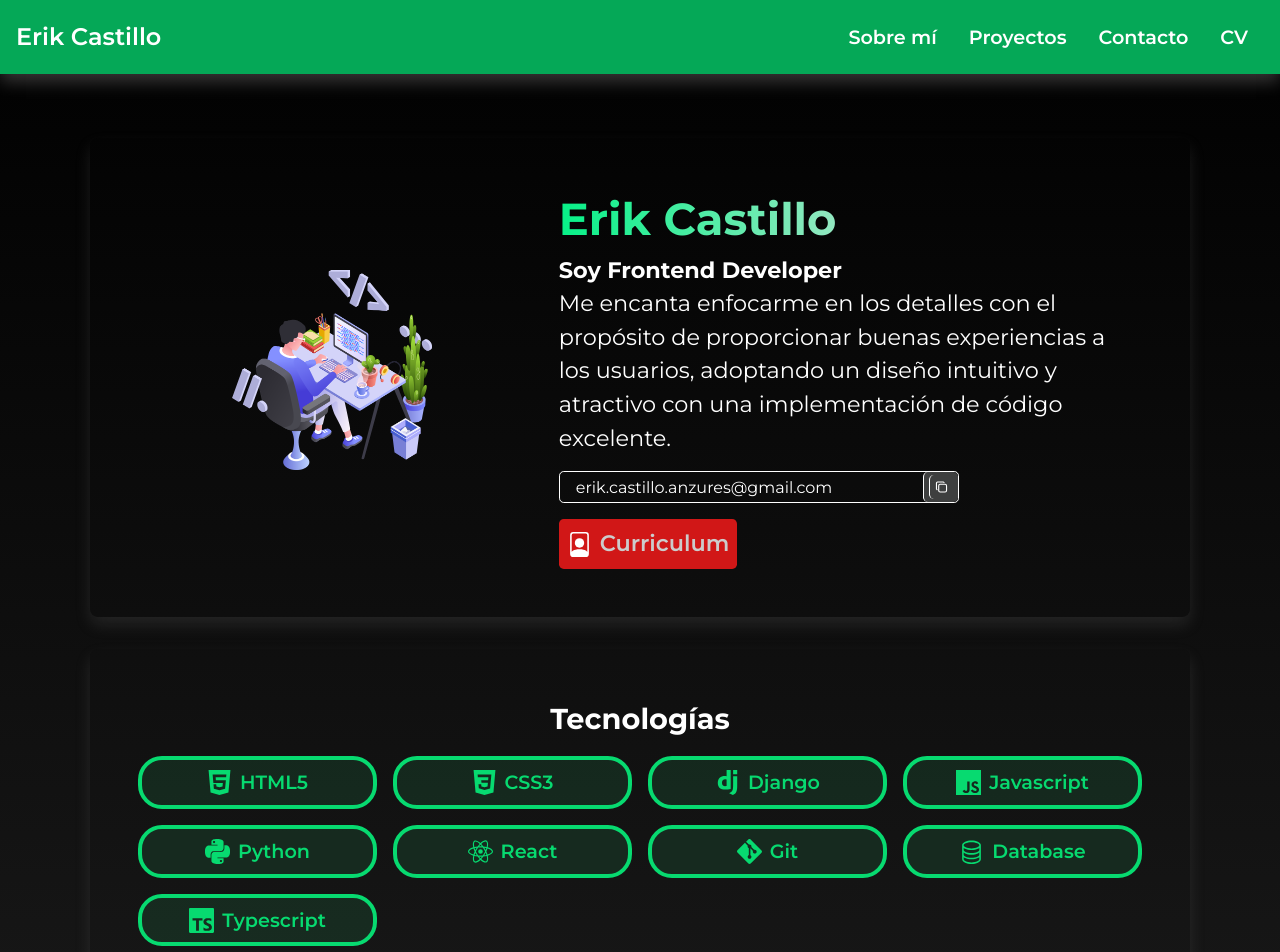
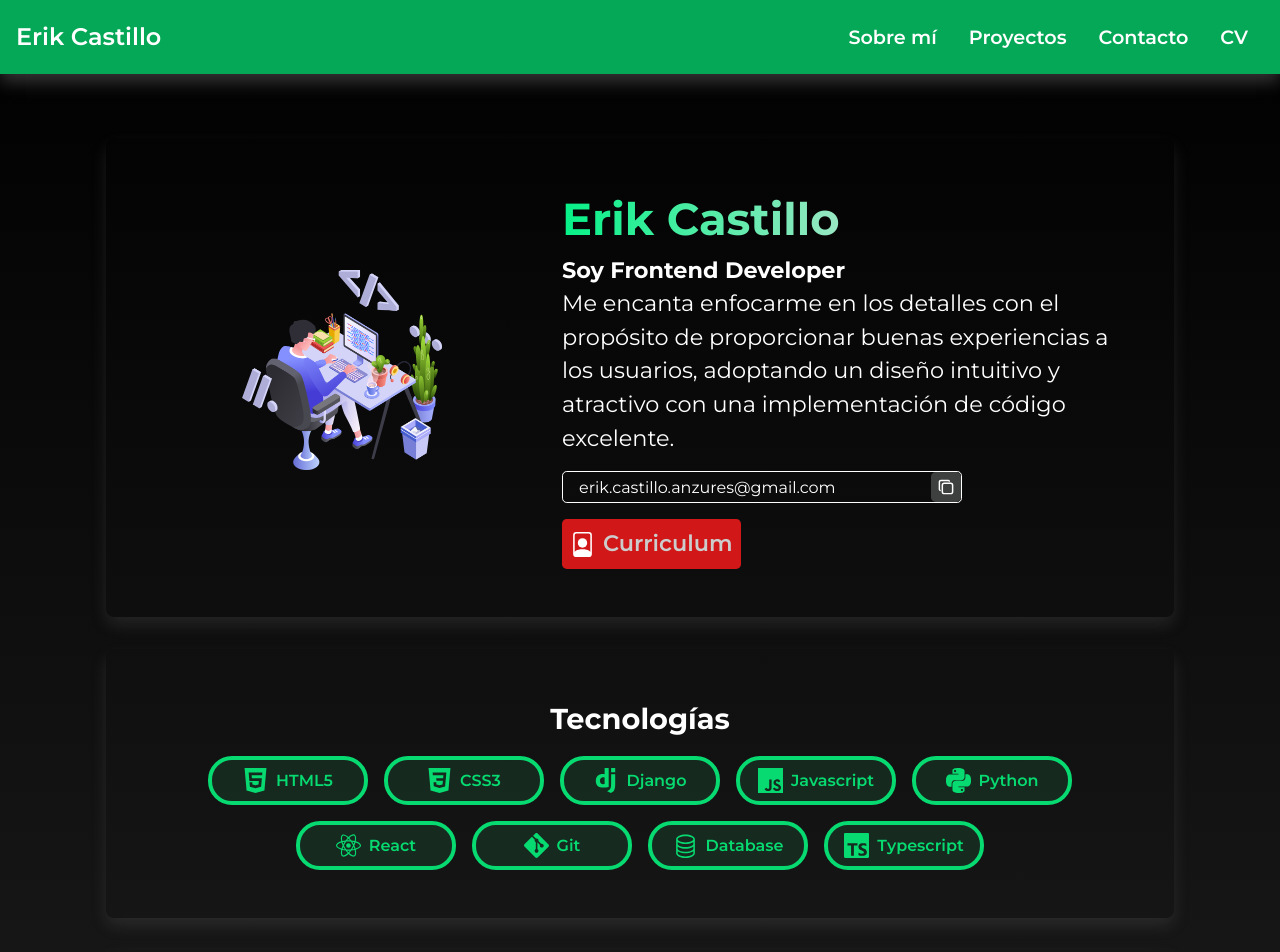
Before and after one commit to Erik5CA/portfolio, a React (Vite) app: page / in a window 1280 px wide. Shown: the top 952 px of the page. Built offline with nearby package versions, Linux system fonts and the light colour scheme.

Commit message:
removing unnecessary comments

```diff
--- a/src/App.css
+++ b/src/App.css
@@ -2,14 +2,12 @@
   display: flex;
   flex-direction: column;
   scroll-behavior: smooth !important;
-  /* min-height: 100vh; */
   width: 100%;
   & main {
-    width: 100%;
     max-width: 1100px;
     display: flex;
     flex-direction: column;
-    margin: 2rem 2rem;
+    margin: 2rem 0;
     gap: 2rem;
     align-self: center;
     scroll-behavior: smooth !important;
--- a/src/index.css
+++ b/src/index.css
@@ -10,22 +10,21 @@
   margin: 0;
   padding: 0;
   box-sizing: border-box;
-  /* overflow-x: hidden; */
 }
 
 *::-webkit-scrollbar {
-  width: 14px; /* width of the entire scrollbar */
+  width: 14px;
   scroll-behavior: smooth;
 }
 
 *::-webkit-scrollbar-track {
-  background: rgb(41, 41, 41); /* color of the tracking area */
+  background: rgb(41, 41, 41);
 }
 
 *::-webkit-scrollbar-thumb {
-  background-color: rgb(204, 204, 206); /* color of the scroll thumb */
-  border-radius: 20px; /* roundness of the scroll thumb */
-  border: 3px solid rgb(63, 63, 63); /* creates padding around scroll thumb */
+  background-color: rgb(204, 204, 206);
+  border-radius: 20px;
+  border: 3px solid rgb(63, 63, 63);
 }
 
 body {
@@ -41,11 +40,7 @@ body {
   font-weight: 400;
   font-synthesis: none;
   text-rendering: optimizeLegibility;
-  /* width: 100vw;
-  max-width: 100vh; */
-  overflow-x: hidden;
   scroll-behavior: smooth !important;
-  /* position: relative; */
 }
 
 input {
--- a/src/styles/About.css
+++ b/src/styles/About.css
@@ -1,5 +1,5 @@
 .container-about {
-  /* margin: 1.5rem; */
+  margin: 0 1rem;
   padding: 1.3rem 1.5rem;
   background-color: transparent;
   border-radius: 0.5rem;
@@ -8,7 +8,6 @@
   display: flex;
   flex-direction: column;
   align-items: center;
-  width: 100%;
 }
 
 .container-about-image {
@@ -19,12 +18,8 @@
 .about-image {
   width: 150px;
   height: 150px;
-  /* border-radius: 50%; */
   margin-bottom: 1rem;
-  /* background-color: rgb(255, 255, 255); */
-  /* box-shadow: 0 0.5rem 1rem rgba(248, 246, 246, 0.466); */
   transition: all 0.3s ease-in-out;
-  /* border: 1px solid rgb(255, 255, 255); */
 }
 
 .about-content {
@@ -48,7 +43,6 @@
   width: 100%;
   max-width: 400px;
   justify-content: space-between;
-  /* padding: 0.5rem 0; */
   border: 1px solid white;
   border-radius: 0.3rem;
   & input {
@@ -62,13 +56,11 @@
     font-size: 0.8rem;
   }
   & .icon {
-    /* width: 20%; */
     display: flex;
     align-items: center;
     background-color: rgb(62, 63, 63);
     border-radius: 0.3rem;
-    border-left: 1px solid white;
-    padding: 0.3rem;
+    padding: 0 0.2rem;
     cursor: pointer;
     transition: all 0.3s easy;
   }
@@ -148,7 +140,6 @@
   .container-about {
     display: grid;
     grid-template-columns: 2fr 3fr;
-    /* flex-direction: row; */
     gap: 2rem;
     padding: 1.7rem;
     font-size: 1.2rem;
--- a/src/styles/Contact.css
+++ b/src/styles/Contact.css
@@ -1,13 +1,13 @@
 .container-contact {
   padding: 1rem 0.7rem;
-  /* background-color: transparent; */
+  margin: 0 0.8rem;
   border-radius: 0.5rem;
   box-shadow: 0 0.5rem 1rem rgba(158, 158, 158, 0.15);
   color: rgb(255, 255, 255);
   display: flex;
   flex-direction: column;
   align-items: center;
-  width: 100%;
+  text-align: center;
   & h2 {
     margin-bottom: 0.5rem;
     font-size: 1.8rem;
--- a/src/styles/GridProjects.css
+++ b/src/styles/GridProjects.css
@@ -1,7 +1,7 @@
 .container-projects {
   display: flex;
   flex-direction: column;
-  /* margin: 1.5rem; */
+  margin: 0 1rem;
   padding: 1rem 0;
   border-radius: 0.5rem;
   box-shadow: 0 0.5rem 1rem rgba(185, 184, 184, 0.15);
@@ -21,25 +21,24 @@
   align-self: center;
   align-items: center;
   justify-content: center;
-  /* max-width: 800px; */
 }
 
 .grid-projects-item {
   width: 100%;
   max-width: 350px;
   background-color: rgb(27, 27, 27);
-  /* outline: 1px solid white; */
   border-radius: 0.5rem;
   box-shadow: -1px 1rem 1rem 0 rgba(17, 17, 17, 0.842);
 
   & .grid-projects-item-image {
+    padding: 0.8rem;
     & img {
       width: 100%;
       height: 100%;
-      object-fit: scale-down;
+      object-fit: contain;
       image-rendering: optimizeQuality;
       aspect-ratio: 16/9;
-      /* aspect-ratio: 16/9; */
+      border-radius: 5px;
     }
   }
   & .grid-projects-item-content {
@@ -63,8 +62,6 @@
   display: flex;
   flex-wrap: wrap;
   justify-content: center;
-  /* gap: 1rem; */
-  /* padding: 0.5rem; */
   border-radius: 0.3rem;
   font-weight: 600;
   margin-top: 0.8rem;
@@ -74,7 +71,6 @@
     padding: 0.2rem 0.7rem;
     background-color: rgba(30, 240, 135, 0.075);
     color: var(--secondary-color);
-    /* border: 1px solid var(--secondary-color); */
     border-radius: 0.8rem;
   }
 }
@@ -85,7 +81,6 @@
     grid-template-columns: 1fr 1fr;
     max-width: 100%;
     & .grid-projects-item-image {
-      /* padding-left: 1rem; */
       & img {
         border-radius: 0.2rem;
       }
--- a/src/styles/ListTecnologies.css
+++ b/src/styles/ListTecnologies.css
@@ -1,6 +1,5 @@
 .list-tecnologies {
   padding: 1rem 0.7rem;
-  /* background-color: transparent; */
   border-radius: 0.5rem;
   box-shadow: 0 0.5rem 1rem rgba(158, 158, 158, 0.15);
   color: rgb(255, 255, 255);
@@ -16,42 +15,55 @@
   display: grid;
   grid-template-columns: 1fr 1fr;
   width: 100%;
-  /* flex-wrap: wrap; */
   gap: 1rem;
-  /* justify-content: center; */
 }
 
 .container-technology {
   display: flex;
-  /* width: fit-content; */
+  width: 100%;
   gap: 0.5rem;
   background-color: rgba(28, 85, 54, 0.342);
-  /* background: rgb(5, 243, 124); */
-  padding: 0.5rem;
+  padding: 0.2rem;
   border: 0.3rem solid var(--tertiary-color);
   border-radius: 1.5rem;
   justify-content: center;
   align-items: center;
-  /* box-shadow: 0 0 0.1rem 0.1rem black; */
   & p {
-    font-size: 1.2rem;
+    font-size: 1rem;
     color: var(--tertiary-color);
     font-weight: 600;
   }
-  & img {
-    width: 25px;
-    height: 25px;
+  & .technology-icon {
+    width: 18px;
+    height: 18px;
   }
 }
 
 @media screen and (width > 750px) {
   .list-tecnologies {
     padding: 3rem 3rem;
+    margin: 0 1rem;
     & h2 {
       font-size: 1.8rem;
     }
   }
   .container-list-technologies {
-    grid-template-columns: 1fr 1fr 1fr 1fr;
+    display: flex;
+    flex-wrap: wrap;
+    justify-content: center;
+    align-items: center;
+  }
+  .container-technology {
+    width: 160px;
   }
 }
+
+@media screen and (width > 1000px) {
+  .container-technology {
+    padding: 0.5rem;
+    & .technology-icon {
+      width: 25px;
+      height: 25px;
+    }
+  }
+}
--- a/src/styles/Navbar.css
+++ b/src/styles/Navbar.css
@@ -6,10 +6,7 @@
   justify-content: space-between;
   align-items: center;
   padding: 1.2rem 2rem;
-  /* position: fixed; */
   box-shadow: 0 0.5rem 1rem rgba(248, 246, 246, 0.212);
-  /* overflow-x: hidden; */
-  /* z-index: 10; */
 }
 
 .container-navbar-links {
@@ -38,12 +35,6 @@
   color: rgb(2, 58, 27);
 }
 
-/* .menu-mobile.hidden {
-  display: none;
-  right: -150%;
-  transition: all 0.2s ease-in-out;
-} */
-
 .menu-mobile {
   background-color: rgba(8, 48, 29, 0.589);
   width: 100vw;
@@ -53,14 +44,14 @@
   right: -100%;
   display: flex;
   flex-direction: row-reverse;
-  transition: all 0.5s ease-in-out;
+  transition: all 0.6s ease-in-out;
   backdrop-filter: blur(10px);
-  /* z-index: 100; */
+  z-index: 10;
 }
 
 .show {
   right: 0;
-  transition: all 0.5s ease-in-out;
+  transition: all 0.6s ease-in-out;
 }
 
 .container-navbar-links-mobile {
@@ -75,9 +66,13 @@
   & li {
     margin: 0.5rem;
     padding: 0.3rem;
+    border-radius: 0.5rem;
+    border-bottom: 1px solid #03522b;
+    background-color: #0b8d4c;
+    width: 150px;
     & a {
+      color: rgb(204, 202, 202);
       text-decoration: none;
-      color: rgb(24, 23, 23);
       font-size: 1.2rem;
       font-weight: 600;
       transition: all 0.2s ease-in-out;
@@ -132,17 +127,9 @@
   border-radius: 0.1rem;
 }
 
-/* @media screen and (width > 551px) and (width < 770px) {
-  .container-navbar {
-    padding: 1rem 0.5rem;
-  }
-} */
-
 @media screen and (width > 615px) {
   .container-navbar {
     padding: 1.2rem 1rem;
-    /* font-size: 10px; */
-    /* justify-content: flex-start; */
   }
   .menu-mobile {
     display: none;
```
